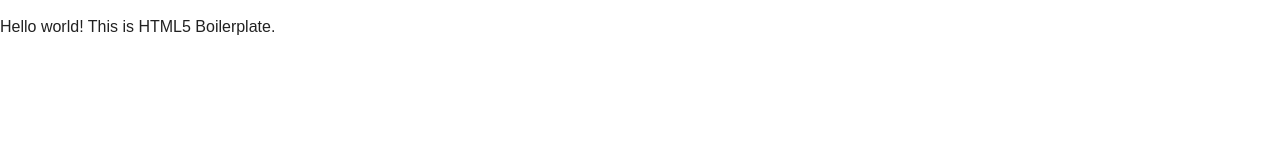
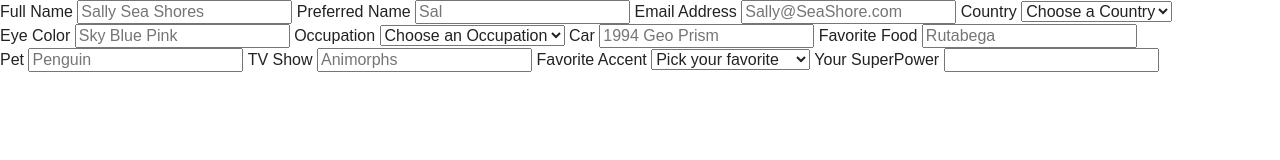
Before and after one commit to kmattiko/TIY-Assignments, a website: page Responsive-Mulit-Column-Form/index.html in a window 1280 px wide. Drawn offline with nearby package versions, Linux system fonts and the light colour scheme.

Commit message:
finishing HTML for Form

```diff
--- a/Responsive-Mulit-Column-Form/index.html
+++ b/Responsive-Mulit-Column-Form/index.html
@@ -7,34 +7,74 @@
         <meta name="description" content="">
         <meta name="viewport" content="width=device-width, initial-scale=1">
 
-        <link rel="apple-touch-icon" href="apple-touch-icon.png">
-        <!-- Place favicon.ico in the root directory -->
-
         <link rel="stylesheet" href="css/normalize.css">
         <link rel="stylesheet" href="css/main.css">
         <script src="js/vendor/modernizr-2.8.3.min.js"></script>
     </head>
     <body>
-        <!--[if lt IE 8]>
-            <p class="browserupgrade">You are using an <strong>outdated</strong> browser. Please <a href="http://browsehappy.com/">upgrade your browser</a> to improve your experience.</p>
-        <![endif]-->
+     <div class="container">
+      <form class="form">
+       <div class="columns">
+        <div class="column-1">
+         <label for="full_name">Full Name</label>
+         <input type="text" name="full_name" placeholder="Sally Sea Shores">
+         <label for="preferred_name">Preferred Name</label>
+         <input type="text" name="preferred_name" placeholder="Sal">
+         <label for="email">Email Address</label>
+         <input type="text" name="email" placeholder="Sally@SeaShore.com">
+         <label for="country">Country</label>
+         <select name="country">
+           <option>Choose a Country</option>
+           <option>Czech Republic</option>
+           <option>Japan</option>
+           <option>Denmark</option>
+           <option>Canada</option>
+         </select>
+        </div>
+        <div class="column-2">
+         <lable for="eye_color">Eye Color</label>
+         <input type="text" name="eye-color" placeholder="Sky Blue Pink">
+         <label for="occupation">Occupation</label>
+         <select name="occupation">
+           <option>Choose an Occupation</option>
+           <option>Zoo Keeper</option>
+           <option>Barista</option>
+           <option>Train Driver</option>
+           <option>Unicorn</option>
+         </select>
+         <label for="car">Car</label>
+         <input type="text" name="car" placeholder="1994 Geo Prism">
+         <label for="favorite_food">Favorite Food</label>
+         <input type="text" name="favorite_food" placeholder="Rutabega">
+        <div class="column-3">
+         <label for="pet">Pet</label>
+         <input type="text" name="pet" placeholder="Penguin">
+         <label for="tv_show">TV Show</label>
+         <input type="text" name="tv_show" placeholder="Animorphs">
+         <label for="accent">Favorite Accent</label>
+         <select name="accent">
+           <option>Pick your favorite</option>
+           <option>French</option>
+           <option>Southern American</option>
+           <option>German</option>
+           <option>New England</option>
+           <option>Scottish</option>
+        </select>
+        <label for="superpower">Your SuperPower</label>
+        <input type="text" name="superpower">
+        </div>
+        <div class="submit">
+        </div>
+       </div>
+      </div>
+     </div>
 
-        <!-- Add your site or application content here -->
-        <p>Hello world! This is HTML5 Boilerplate.</p>
 
         <script src="//ajax.googleapis.com/ajax/libs/jquery/1.11.2/jquery.min.js"></script>
         <script>window.jQuery || document.write('<script src="js/vendor/jquery-1.11.2.min.js"><\/script>')</script>
         <script src="js/plugins.js"></script>
         <script src="js/main.js"></script>
 
-        <!-- Google Analytics: change UA-XXXXX-X to be your site's ID. -->
-        <script>
-            (function(b,o,i,l,e,r){b.GoogleAnalyticsObject=l;b[l]||(b[l]=
-            function(){(b[l].q=b[l].q||[]).push(arguments)});b[l].l=+new Date;
-            e=o.createElement(i);r=o.getElementsByTagName(i)[0];
-            e.src='https://www.google-analytics.com/analytics.js';
-            r.parentNode.insertBefore(e,r)}(window,document,'script','ga'));
-            ga('create','UA-XXXXX-X','auto');ga('send','pageview');
-        </script>
+
     </body>
 </html>
--- a/Responsive-Mulit-Column-Form/package.json
+++ b/Responsive-Mulit-Column-Form/package.json
@@ -7,7 +7,8 @@
     "test": "test"
   },
   "scripts": {
-    "test": "echo \"Error: no test specified\" && exit 1"
+    "test": "echo \"Error: no test specified\" && exit 1",
+    "start": "browser-sync start --server --files='index.html, js/**/* .js,css/**/* .css/'"
   },
   "author": "",
   "license": "CC0"
```
Also changed, not shown: 1 other file.
